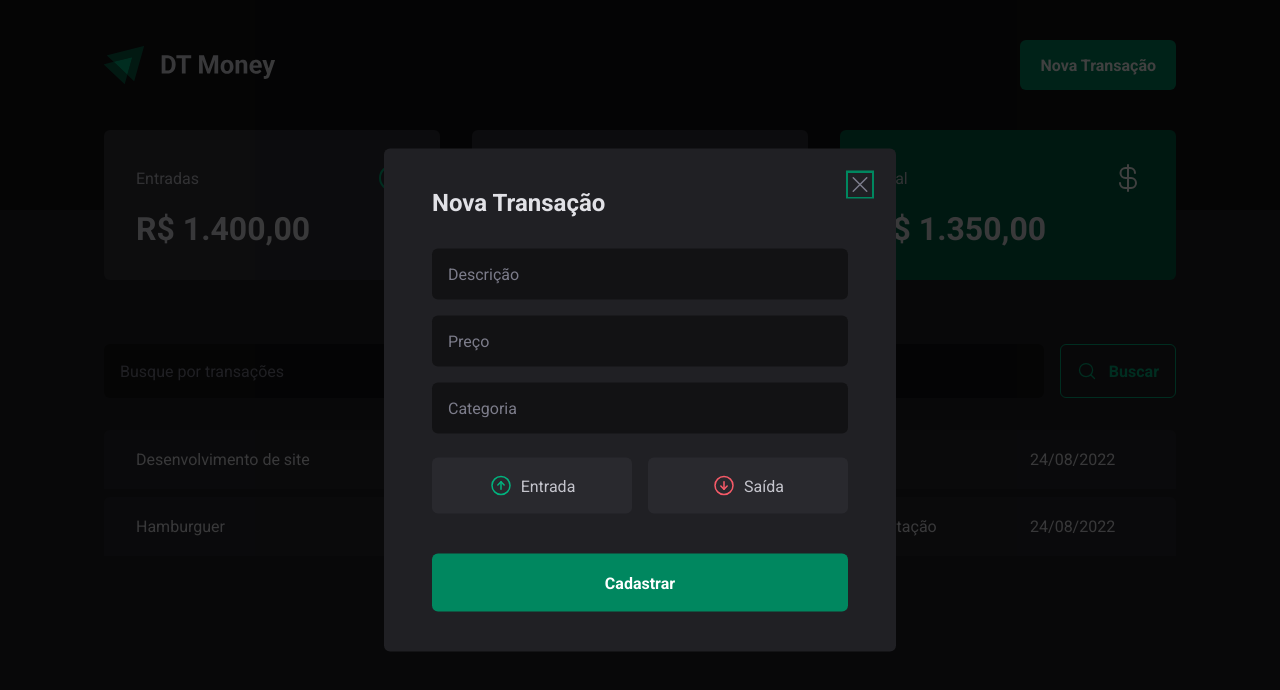
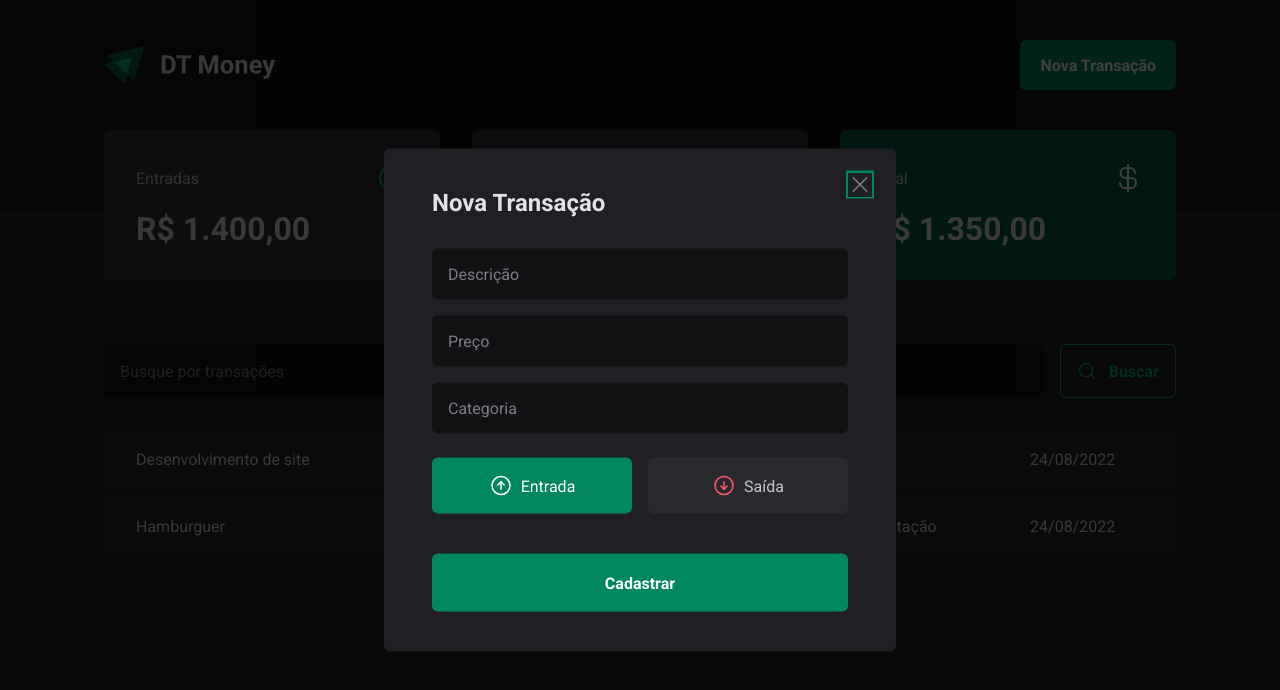
Before and after one commit to leandrotune/03-dt-money, a React (Vite) app: page / in a window 1280 px wide. Both pictures are taken after a click on the button "Nova Transação". Shown: the top 690 px of the page. Built offline with nearby package versions, Linux system fonts and the light colour scheme; data requests are answered from the project's data file.

Commit message:
Controlled components

```diff
--- a/src/components/NewTransactionModal/index.tsx
+++ b/src/components/NewTransactionModal/index.tsx
@@ -1,6 +1,6 @@
 import * as Dialog from '@radix-ui/react-dialog';
 import { ArrowCircleDown, ArrowCircleUp, X } from 'phosphor-react';
-import { useForm } from 'react-hook-form';
+import { Controller, useForm } from 'react-hook-form';
 import * as z from 'zod';
 import { zodResolver } from '@hookform/resolvers/zod'
 
@@ -11,15 +11,18 @@ const newTransactionFormSchema = z.object({
   description: z.string(),
   price: z.number(),
   category: z.string(),
-  // type: z.enum(['income', 'outcome']),
+  type: z.enum(['income', 'outcome']),
 })
 
 // herdando o Schema como tipagem do formulário
 type NewTransactionFormInputs = z.infer<typeof newTransactionFormSchema>
 
 export function NewTransactionModal() {
-  const {register, handleSubmit, formState: {isSubmitting} } = useForm<NewTransactionFormInputs>({
+  const { control, register, handleSubmit, formState: {isSubmitting} } = useForm<NewTransactionFormInputs>({
     resolver: zodResolver(newTransactionFormSchema),
+    defaultValues: {
+      type: 'income',
+    }
   })
 
   async function handleCreateNewTransaction(data: NewTransactionFormInputs) {
@@ -46,6 +49,7 @@ export function NewTransactionModal() {
             required
             {...register('description')}
           />
+
           <input
             type="number"
             placeholder="Preço"
@@ -61,7 +65,12 @@ export function NewTransactionModal() {
             {...register('category')}
           />
 
-          <TransactionType>
+          <Controller
+            control={control}
+            name="type"
+            render={({ field }) => {
+              return(
+                <TransactionType onValueChange={field.onChange} value={field.value}>
                   <TransactionTypeButton variant='income' value='income'>
                     <ArrowCircleUp size={24}/>
                     Entrada
@@ -72,6 +81,9 @@ export function NewTransactionModal() {
                     Saída
                   </TransactionTypeButton>
                 </TransactionType>
+              )
+            }}
+          />
 
           <button type='submit' disabled={isSubmitting}>
             Cadastrar
--- a/src/pages/Transactions/components/SearchForm/index.tsx
+++ b/src/pages/Transactions/components/SearchForm/index.tsx
@@ -14,7 +14,7 @@ const searchFormSchema = z.object({
 type SearchFormInputs = z.infer<typeof searchFormSchema>
 
 export function SearcForm() {
-  const { register, handleSubmit, formState: {isSubmitting} } = useForm<SearchFormInputs>({
+  const { register, handleSubmit, formState: { isSubmitting } } = useForm<SearchFormInputs>({
     resolver: zodResolver(searchFormSchema)
   })
 
```
Lines whose indentation alone changed are shown as unchanged.
